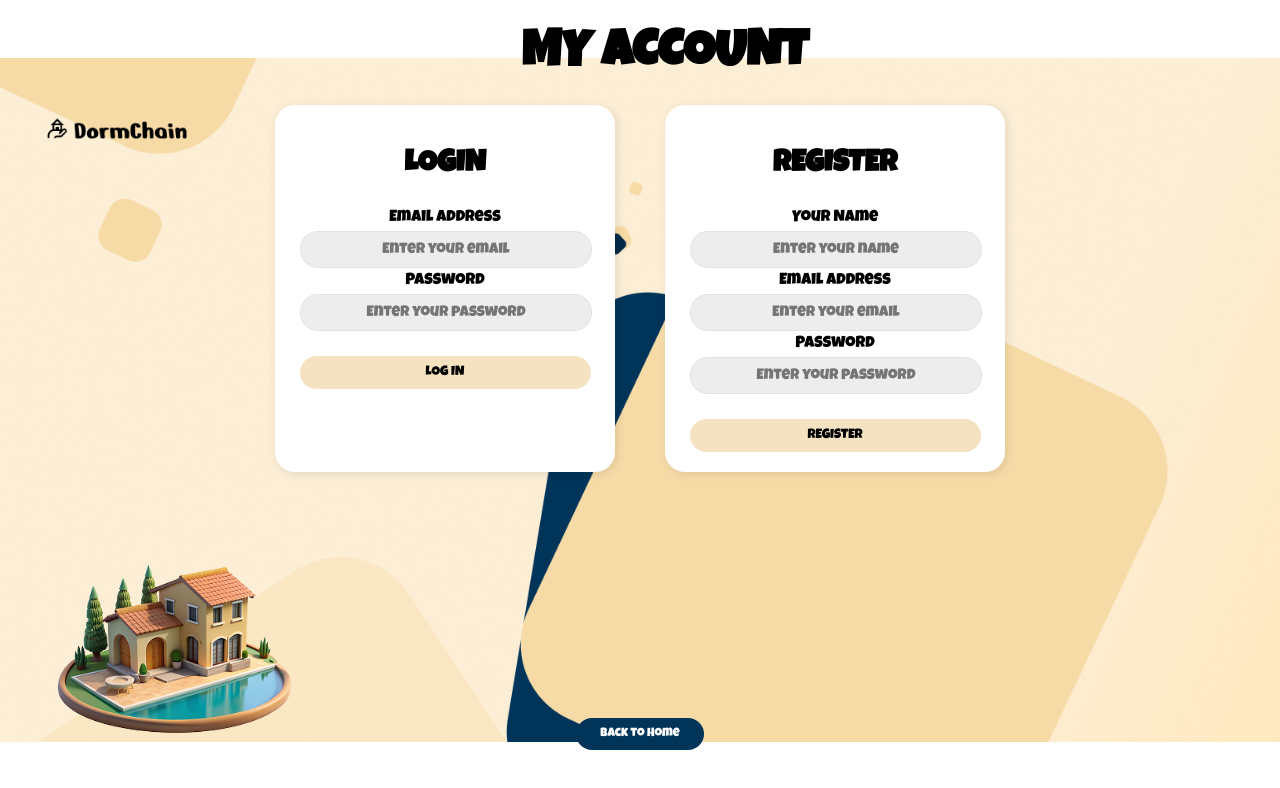
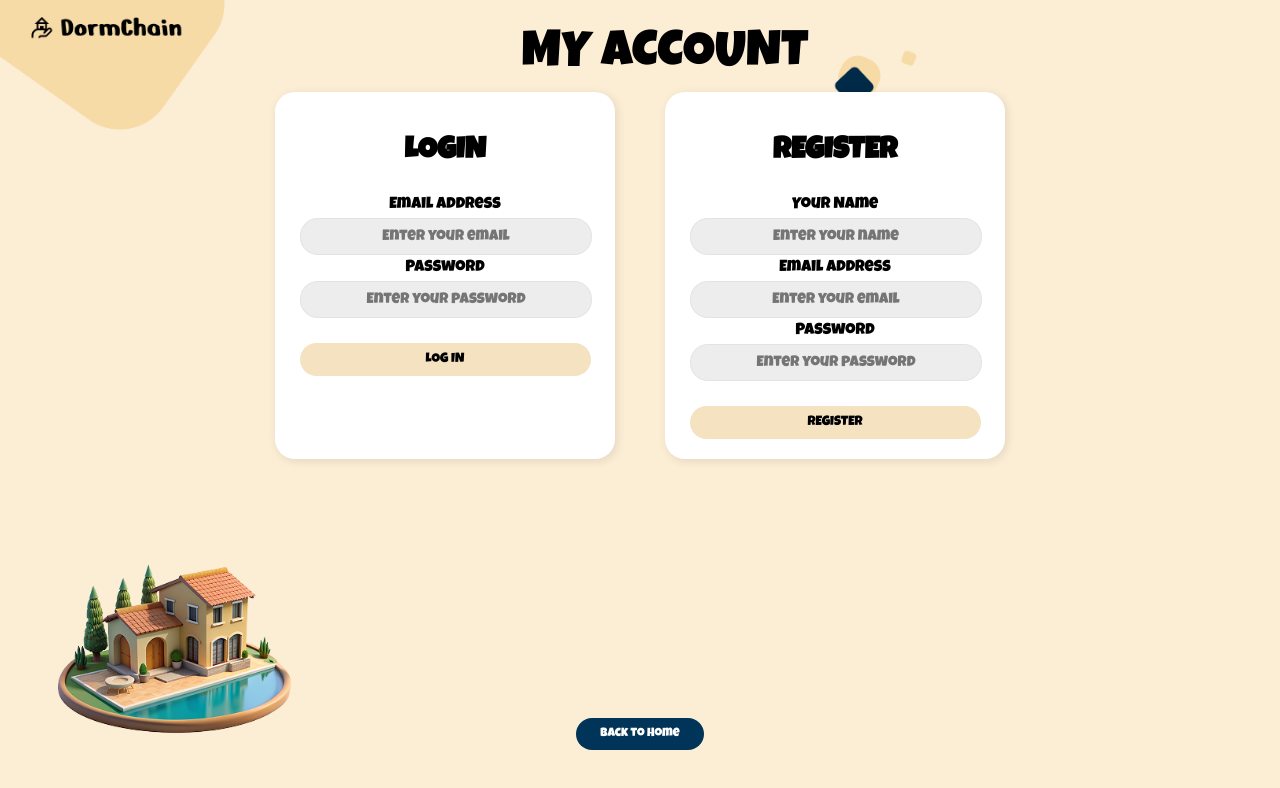
Before and after one commit to liuchiasin/DormChain, a React (Create React App) app: page /signup in a window 1280 px wide. Shown: the top 788 px of the page. Built offline with nearby package versions, Linux system fonts and the light colour scheme.

Commit message:
部分功能美化

```diff
--- a/src/AboutusPage.css
+++ b/src/AboutusPage.css
@@ -30,8 +30,8 @@
   .title {
     text-align: center;
     font-size: 32px;
-    font-weight: bold;
-    margin-bottom: -25px;
+    font-weight: 300;
+    margin-bottom: -38px;
   }
 
   .aboutus-content {
@@ -53,7 +53,7 @@
     position: relative;
     font-family: "Nerko One", cursive;
     margin-left: -550px;
-    margin-top: -125px;
+    margin-top: -15px;
     z-index: 2;
     font-weight: 400;
     font-style: normal;
@@ -63,13 +63,13 @@
   .aboutus-text p {
     font-family: "Noto Sans TC", sans-serif;
     font-weight: 800;
-    font-size: 24px;
+    font-size: 26px;
     width: 150%;
     line-height: 1.5;
     padding-left: 0;
     text-align: justify;
     margin-left: -110px;
-    margin-top: -110px;
+    margin-top: -120px;
   }
 
   .aboutus-text ul {
@@ -80,7 +80,7 @@
   .aboutus-text li {
     font-family: "Noto Sans TC", sans-serif;
     font-weight: 800;
-    font-size: 24px;
+    font-size: 26px;
     margin: 15px 0;
     display: flex;
     align-items: center;
@@ -128,7 +128,7 @@
     width: 120%;
     border-radius: 10px;
     position: relative;
-    margin-top: 100px;
+    margin-top: 115px;
     margin-left: -160px;
     z-index: 2; /* 最上層 */
 
--- a/src/AboutusPage.js
+++ b/src/AboutusPage.js
@@ -16,20 +16,21 @@ function AboutusPage() {
         <div className="aboutus-text">
         <h2 className="brand-name">DormChain</h2>
           <p>
-            是一間以學生宿舍作為不動產代幣化平台，透過資產代幣化，
-            使中小企業或一般投資族群能夠以較低門檻進行投資活動，大幅提升資產流動率及投資意願。
+          是一個以學生宿舍作為投資標的的不動產代幣化平台，透過區塊鏈技術將傳統房地產數位化，
+          讓投資變得更加靈活與透明。我們的目標是打破傳統房地產投資的高門檻，
+          讓中小企業及一般投資者能以更低的資本參與市場，創造更多財務成長的機會。
           </p>
 
            {/* 優缺點區塊 */}
            <div className="advantages-disadvantages">
-            {/* 左邊：優點 ✅ */}
+            {/* 左邊：優點 */}
             <ul className="advantages">
             <li><img src="/check.png" alt="check" className="icon" /> 資金活用</li>
             <li><img src="/check.png" alt="check" className="icon" /> 門檻低</li>
             <li><img src="/check.png" alt="check" className="icon" /> 安全及透明</li>
           </ul>
 
-            {/* 右邊：缺點 ❌ */}
+            {/* 右邊：缺點 */}
             <ul className="disadvantages">
             <li><img src="/x.png" alt="x" className="icon" /> 高額資金</li>
             <li><img src="/x.png" alt="x" className="icon" /> 用戶侷限</li>
--- a/src/SignupPage.css
+++ b/src/SignupPage.css
@@ -94,17 +94,20 @@
   }
 
   .my-account-container {
-    background-image: url("主頁面.png");
-    background-size: 100%;
+    background-image: url("aboutus.png");
     background-repeat: no-repeat;
-    background-position: 10% center;
+    background-position: top left; /* 調整圖片對齊左上角 */
+    background-position: center 0%;
+    background-size: 100% auto;
     min-height: 100vh;
-    width: 100%;
+    width: 100vw;
+    background-attachment: fixed;
     display: flex;
-    flex-direction: column; /* 確保內容正確排列 */
+    flex-direction: column;
     justify-content: center;
     align-items: center;
-    z-index: 1; /* 讓背景在較低層 */
+    position: relative;
+    z-index: 0;
   }
 
   .bottomimage {
```
